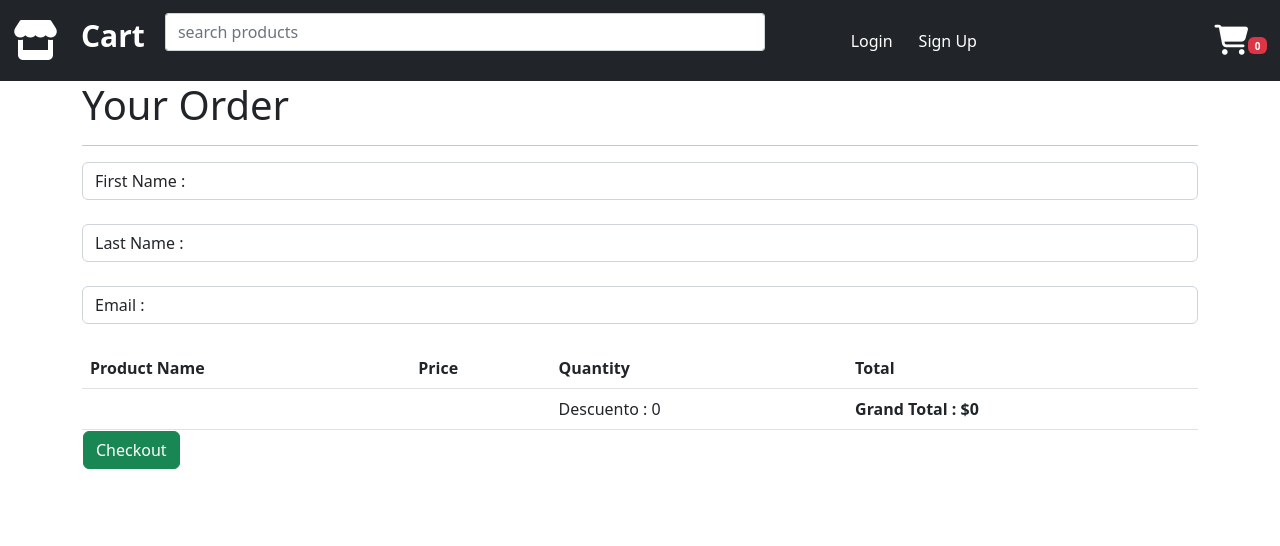
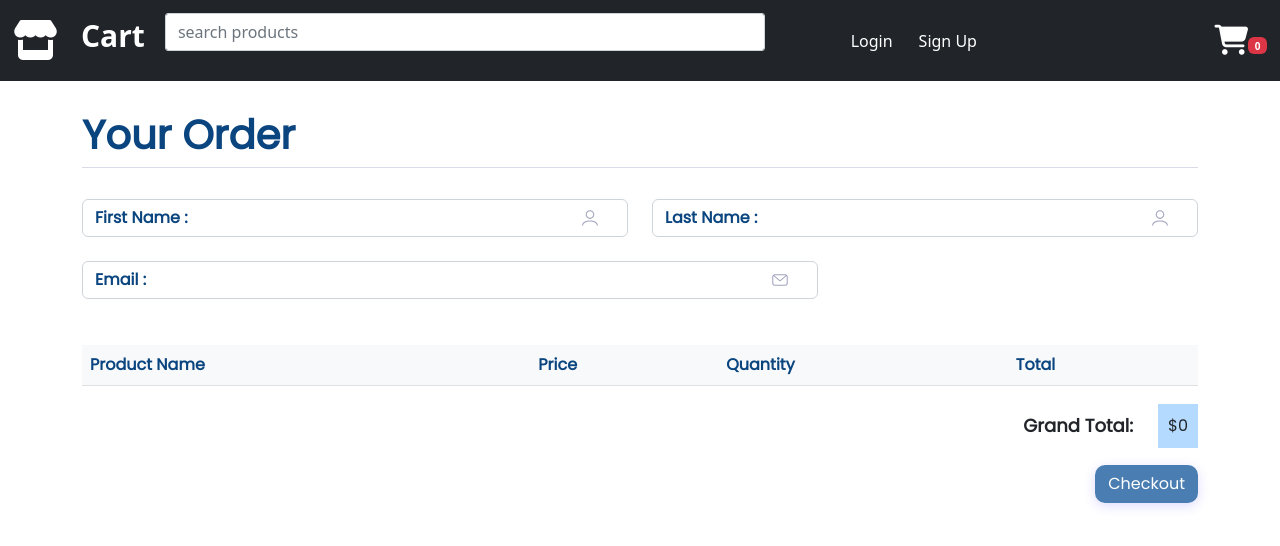
Before and after one commit to ManuelVillca02/Portal_Ventas, an Angular app: page /checkout in a window 1280 px wide. Shown: the top 546 px of the page. Built offline with nearby package versions, Linux system fonts and the light colour scheme.

Commit message:
adding css to checkout and cart

```diff
--- a/src/app/component/cart/cart.component.html
+++ b/src/app/component/cart/cart.component.html
@@ -2,42 +2,47 @@
     <div class="container">
         <div class="cart-table">
             <div class="cart-product">
-                <table class="table table-responsive">
-                    <thead>
-                        <tr>
-                            <th>Sr.No</th>
-                            <th>Product Name</th>
-                            <th>Product Image</th>
-                            <th>Description</th>
-                            <th>Price</th>
-                            <th>Quantity</th>
-                            <th>Total</th>
-                            <th>Action</th>
+                <table class="table align-middle bg-white table-hover">
+                    <thead class="bg-light table-light">
+                        <tr class="text-th">
+                            <th class="td-tx">Sr.No</th>
+                            <th class="td-tx">Product Name</th>
+                            <th class="td-tx">Product Image</th>
+                            <th class="td-tx" style="text-align: center;">Price</th>
+                            <th class="td-tx" style="text-align: center;">Quantity</th>
+                            <th class="td-tx" style="text-align: center;">Total</th>
+                            <td></td>
                         </tr>
                     </thead>
                     <tbody>
                         <tr *ngFor="let item of products; let i = index">
                             <td>{{i+1}}</td>
                             <td>{{item.title}}</td>
-                            <td><img style="width: 120px;" src="{{item.image}}" alt=""></td>
-                            <td style="width: 25%;">{{item.description}}</td>
-                            <th style="width: 12%;">{{item.price}}</th>
-                            <td style="width: 12%;">{{item.quantity}}</td>
-                            <td style="width: 12%;">{{item.total}}</td>
-                            <td>
-                                <button (click)="removeItem(item)" class="btn btn-danger"><i class="fas fa-trash-alt"></i></button>
+                            <td><img style="width: 100px;" src="{{item.image}}" alt=""></td>
+                            <th style="width: 150px; text-align: center;">{{item.price}}Bs.</th>
+                            <td style="width: 150px; text-align: center;">x{{item.quantity}}</td>
+                            <td style="width: 150px; text-align: center;">{{item.total}}Bs.</td>
+                            <td class="td-delete">
+                                <button (click)="removeItem(item)" class="btn btn-delete"><i class="fas fa-trash-alt"></i></button>
                             </td>
                         </tr>
-                        <tr>
-                            <td colspan="4"></td>
-                            <td><button (click)="emptycart()" class="btn btn-danger">Empty Cart</button></td>
-                            <td><button routerLink="/products" class="btn btn-primary">Shop More</button></td>
-                            <td><button class="btn btn-success" (click)="goCheckout()">Checkout</button></td>
-                            <td><strong>Grand Total : ${{grandTotal}}</strong></td>
-                        </tr>
+
                     </tbody>
                 </table>
             </div>
+
+            <div class="cont-total">
+                <p style="font-size: 18px; font-weight: bold; padding: 10px;">Grand Total: </p>
+                <p style="margin-left: 15px; padding: 10px; background-color: #b4daff;"> ${{grandTotal}}</p>
+            </div>
+
+            <div class="cont-btn">
+                <button (click)="emptycart()" class="btn btn-b btn-danger">Empty Cart</button>
+                <button routerLink="/products" class="btn btn-shop btn-b">Shop More</button>
+                <button class="btn btn-b btn-success" (click)="goCheckout()">Checkout</button>
+            </div>
+
+
         </div>
     </div>
 </ng-container>
--- a/src/app/component/cart/cart.component.scss
+++ b/src/app/component/cart/cart.component.scss
@@ -1,3 +1,22 @@
+@import url('https://fonts.googleapis.com/css?family=Poppins');
+
+li {
+    list-style: none;
+}
+
+.container{
+    position: relative !important;
+    font-family: 'Poppins', sans-serif !important;
+    box-sizing: border-box;
+    list-style: none;
+	outline: none;
+    margin-top: 30px;
+}
+
+
+html, body { height: 100%  !important;}
+body { margin: 0 !important; }
+
 .card {
     height: 60vh;
     margin: 25px;
@@ -46,3 +65,55 @@ card-table {
     padding: 12px 72px;
     border-radius: 3px !important;
 }
+
+.text-th th{
+    color: #0A457F;
+}
+
+
+@media (min-width: 576px) and (max-width: 768px){
+    .container {
+        max-width: 100% !important;
+    }
+}
+
+.btn-delete .fas{
+    color: #4c86c1;
+}
+
+.btn-delete .fas:hover{
+    color: #0A457F;
+}
+
+.td-delete{
+    text-align: center;
+}
+
+.cont-btn{
+    display: flex;
+    justify-content: flex-end;
+}
+
+.btn-b{
+    margin-left: 20px;
+    box-shadow: 0px 3px 12px rgba(74, 58, 255, 0.18);
+    border-radius: 10px;
+    align-items: center;
+}
+
+.btn-shop{
+    color: #FFFFFF;
+    background: #175a9cc6;
+}
+
+.btn-shop:hover{
+    color: #FFFFFF;
+    background: #0A457F;
+}
+
+.cont-total{
+    text-align: right;
+    display: flex;
+    justify-content: flex-end;
+    align-items: center;
+}
--- a/src/app/component/checkout/checkout.component.html
+++ b/src/app/component/checkout/checkout.component.html
@@ -3,29 +3,60 @@
     type='text/css'>
   <link href="//netdna.bootstrapcdn.com/font-awesome/3.1.1/css/font-awesome.css" rel="stylesheet">
 
-  <div class="testbox container">
-    <h1>Your Order</h1>
+  <div class="testbox container cont-all">
+    <h1><b style="color: #0A457F;">Your Order</b></h1>
     <form >
-      <hr>
-      <label class="form-control">First Name : {{first_name}}</label>
-      <br/>
-      <label class="form-control">Last Name : {{last_name}}</label>
-      <br/>
-      <label class="form-control">Email : {{email}}</label>
-      <br/>
+     <div class="line"></div>
+    <div class="row">
+        <div class="col-md-6">
+            <div class="form-group form-control">
+                <div class="input-wrapper">
+                    <label class="text-input"><b>First Name : </b>{{first_name}}</label>
+                    <svg class="svg-icon input-icon" viewBox="0 0 20 20">
+                    <path fill="#A0A3BD" d="M10,10.9c2.373,0,4.303-1.932,4.303-4.306c0-2.372-1.93-4.302-4.303-4.302S5.696,4.223,5.696,6.594C5.696,8.969,7.627,10.9,10,10.9z M10,3.331c1.801,0,3.266,1.463,3.266,3.263c0,1.802-1.465,3.267-3.266,3.267c-1.8,0-3.265-1.465-3.265-3.267C6.735,4.794,8.2,3.331,10,3.331z"></path>
+                    <path fill="#A0A3BD" d="M10,12.503c-4.418,0-7.878,2.058-7.878,4.685c0,0.288,0.231,0.52,0.52,0.52c0.287,0,0.519-0.231,0.519-0.52c0-1.976,3.132-3.646,6.84-3.646c3.707,0,6.838,1.671,6.838,3.646c0,0.288,0.234,0.52,0.521,0.52s0.52-0.231,0.52-0.52C17.879,14.561,14.418,12.503,10,12.503z"></path>
+                </svg>
+                </div>
+            </div>
+        </div>
+        <div class="col-md-6">
+            <div class="form-group form-control">
+                <div class="input-wrapper">
+                    <label class="text-input"><b>Last Name : </b>{{last_name}}</label>
+                    <svg class="svg-icon input-icon" viewBox="0 0 20 20">
+                    <path fill="#A0A3BD" d="M10,10.9c2.373,0,4.303-1.932,4.303-4.306c0-2.372-1.93-4.302-4.303-4.302S5.696,4.223,5.696,6.594C5.696,8.969,7.627,10.9,10,10.9z M10,3.331c1.801,0,3.266,1.463,3.266,3.263c0,1.802-1.465,3.267-3.266,3.267c-1.8,0-3.265-1.465-3.265-3.267C6.735,4.794,8.2,3.331,10,3.331z"></path>
+                    <path fill="#A0A3BD" d="M10,12.503c-4.418,0-7.878,2.058-7.878,4.685c0,0.288,0.231,0.52,0.52,0.52c0.287,0,0.519-0.231,0.519-0.52c0-1.976,3.132-3.646,6.84-3.646c3.707,0,6.838,1.671,6.838,3.646c0,0.288,0.234,0.52,0.521,0.52s0.52-0.231,0.52-0.52C17.879,14.561,14.418,12.503,10,12.503z"></path>
+                </svg>
+                </div>
+            </div>
+        </div>
+    </div>
+    <div class="row">
+        <div class="col-md-8">
+            <div class="form-group form-control">
+                <div class="input-wrapper">
+                    <label class="text-input"><b>Email : </b>{{email}}</label>
+                    <svg class="svg-icon input-icon" viewBox="0 0 20 20">
+                        <path fill="#A0A3BD" d="M16.999,4.975L16.999,4.975C16.999,4.975,16.999,4.975,16.999,4.975c-0.419-0.4-0.979-0.654-1.604-0.654H4.606c-0.584,0-1.104,0.236-1.514,0.593C3.076,4.928,3.05,4.925,3.037,4.943C3.034,4.945,3.035,4.95,3.032,4.953C2.574,5.379,2.276,5.975,2.276,6.649v6.702c0,1.285,1.045,2.329,2.33,2.329h10.79c1.285,0,2.328-1.044,2.328-2.329V6.649C17.724,5.989,17.441,5.399,16.999,4.975z M15.396,5.356c0.098,0,0.183,0.035,0.273,0.055l-5.668,4.735L4.382,5.401c0.075-0.014,0.145-0.045,0.224-0.045H15.396z M16.688,13.351c0,0.712-0.581,1.294-1.293,1.294H4.606c-0.714,0-1.294-0.582-1.294-1.294V6.649c0-0.235,0.081-0.445,0.192-0.636l6.162,5.205c0.096,0.081,0.215,0.122,0.334,0.122c0.118,0,0.235-0.041,0.333-0.12l6.189-5.171c0.099,0.181,0.168,0.38,0.168,0.6V13.351z"></path>
+                    </svg>
+                </div>
+            </div>
+        </div>
+    </div>
     </form>
-  </div>
-<ng-container >
-    <div class="container">
+</div>
+
+<ng-container>
+    <div class="container cont-table">
         <div class="cart-table">
             <div class="cart-product">
-                <table class="table table-responsive">
-                    <thead>
-                        <tr>
-                            <th>Product Name</th>
-                            <th>Price</th>
-                            <th>Quantity</th>
-                            <th>Total</th>
+                <table class="table align-middle bg-white table-hover">
+                    <thead class="bg-light table-light">
+                        <tr class="text-th">
+                            <th class="td-tx">Product Name</th>
+                            <th class="td-tx">Price</th>
+                            <th class="td-tx">Quantity</th>
+                            <th class="td-tx">Total</th>
                         </tr>
                     </thead>
                     <tbody >
@@ -35,14 +66,18 @@
                             <td style="width: 15%;">{{item.quantity}}</td>
                             <td style="width: 15%;">{{item.total}}</td>
                         </tr>
-                        <tr>
-                            <td colspan="2"></td>
-                            <td >Descuento : 0</td>
-                            <td><strong>Grand Total : ${{grandTotal}}</strong></td>
-                        </tr>
                     </tbody>
-                    <td><button class="btn btn-success" (click)="checkoutGo()">Checkout</button></td>
+
+
                 </table>
+
+                <div class="cont-total">
+                    <p style="font-size: 18px; font-weight: bold; padding: 10px;">Grand Total: </p>
+                    <p style="margin-left: 15px; padding: 10px; background-color: #b4daff;"> ${{grandTotal}}</p>
+                </div>
+                <div class="cont-btn">
+                    <button class="btn btn-b" (click)="checkoutGo()">Checkout</button>
+                </div>
             </div>
         </div>
     </div>
--- a/src/app/component/checkout/checkout.component.scss
+++ b/src/app/component/checkout/checkout.component.scss
@@ -0,0 +1,77 @@
+@import url('https://fonts.googleapis.com/css?family=Poppins');
+
+.cont-all {
+    margin-top: 30px;
+    font-family: 'Poppins', sans-serif !important;
+}
+
+.line {
+    border-top: 1px solid #D9DBE9;
+    height: 2px;
+    padding: 0;
+    margin-bottom: 30px;
+}
+
+.form-group {
+    margin-bottom: 1rem;
+}
+
+.text-input{
+    color: #0A457F;
+}
+
+.text-th th{
+    color: #0A457F;
+}
+
+.row{
+    margin-top: 8px;
+}
+
+.input-wrapper {
+	position: relative;
+}
+
+.input-icon {
+	color: #191919;
+	position: absolute;
+	width: 20px;
+	height: 20px;
+	top: 50%;
+	transform: translateY(-50%);
+
+    left: unset;
+    right: 15px;
+}
+.cont-table {
+    margin-top: 30px;
+    font-family: 'Poppins', sans-serif !important;
+}
+
+
+.cont-total{
+    text-align: right;
+    display: flex;
+    justify-content: flex-end;
+    align-items: center;
+}
+
+.btn-b{
+    margin-left: 20px;
+    box-shadow: 0px 3px 12px rgba(74, 58, 255, 0.18);
+    border-radius: 10px;
+    align-items: center;
+    color: #FFFFFF;
+    background: #175a9cc6;
+}
+
+
+.btn-b:hover{
+    color: #FFFFFF;
+    background: #0A457F;
+}
+
+.cont-btn{
+    display: flex;
+    justify-content: flex-end;
+}
```
